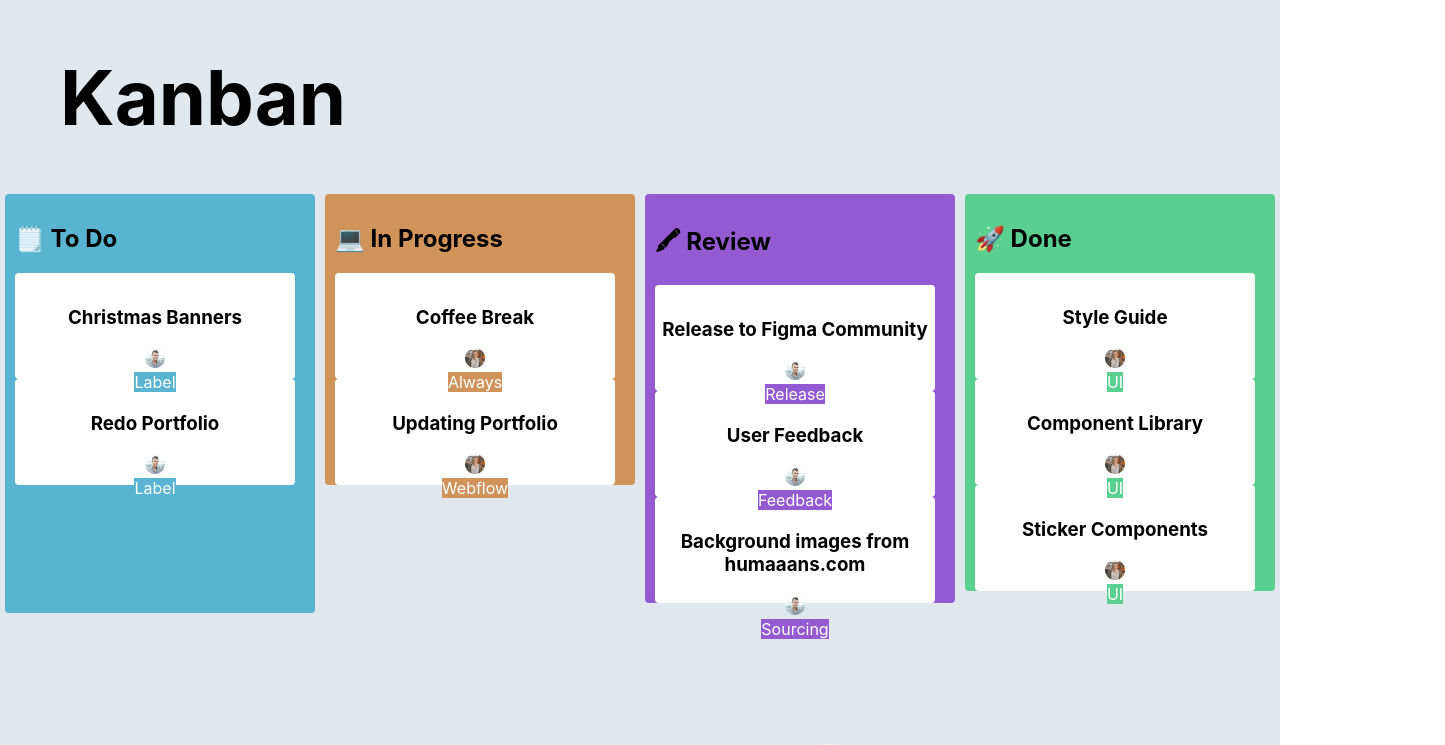
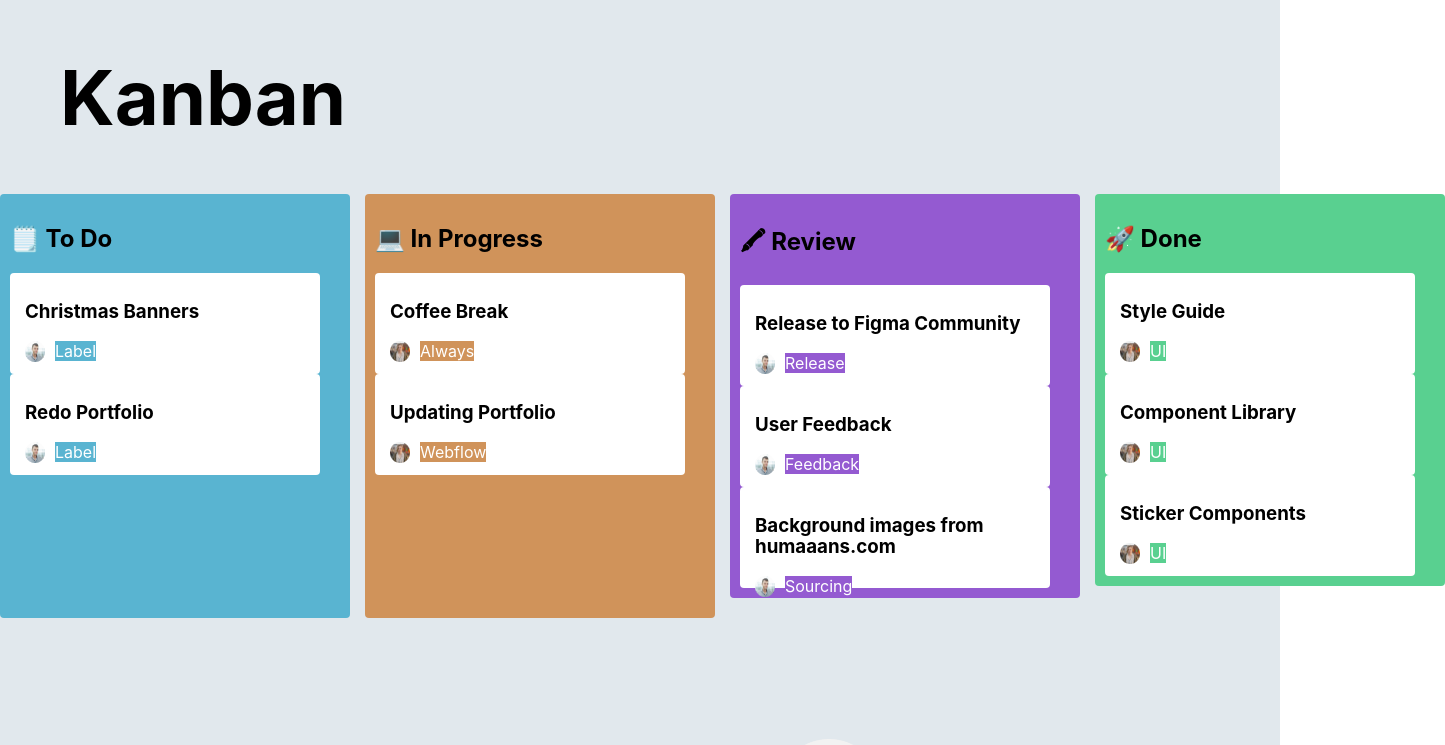
Before and after one commit to GMichaloski/projeto5-kanban, a React (Create React App) app in the folder my-app/: page / in a window 1280 px wide. Shown: the top 745 px of the page, 1445 px wide, since content can reach past the window. Built offline with nearby package versions, Linux system fonts and the light colour scheme.

Commit message:
ajustes cards externos e internos

```diff
--- a/my-app/src/App.css
+++ b/my-app/src/App.css
@@ -14,13 +14,15 @@
   font-size: 38px;
   color: black;
   justify-content: center;
-  width: 90%;
+  width: 80%;
 }
 
 
 .App.App-Container{
    flex-direction: row;
    justify-content: space-around;
+   gap: 35px;
+
 
 
 }
--- a/my-app/src/App.js
+++ b/my-app/src/App.js
@@ -1,7 +1,7 @@
 import background from "./assets/Home.png";
 import Tag from "./Components/Tag/Tag";
-import Avatar from "./Components/Avatar/Avatar";
-import Text from "./Components/Text/Text";
+/* import Avatar from "./Components/Avatar/Avatar";
+import Text from "./Components/Text/Text"; */
 import InternCard from "./Components/Intern-card/InternCard";
 import ExternCard from "./Components/extern-card/ExternCard";
 import female from "./Components/Avatar/images/Female.png";
@@ -30,7 +30,7 @@ function App() {
                   </ExternCard>
               </div>
 
-            <div class="App App-Inprogress">
+            <div class="App-Container inprogress">
               <ExternCard cardType="inprogress" title="💻 In Progress">
                 <InternCard img={female} title="Coffee Break">
                   <Tag ContainerCard="inprogress" txt="Always"></Tag>
--- a/my-app/src/Components/Intern-card/InternCard.js
+++ b/my-app/src/Components/Intern-card/InternCard.js
@@ -5,10 +5,16 @@ const InternCard = (props) => {
   const { img, title, children } = props;
 
   return (
-    <div className="intern-card-container">
-      <h3>{title}</h3>
-      <Avatar img={img}></Avatar>
-      {children}
+    <div className='intern-card'>
+      <div className='intern-card-title' >
+          <h3 >{title}</h3>
+      </div>
+
+      <div className='intern-card-status'>
+          <Avatar img={img}></Avatar>
+          {children}
+      </div>
+
     </div>
   );
 };
--- a/my-app/src/Components/Intern-card/internCard.css
+++ b/my-app/src/Components/Intern-card/internCard.css
@@ -1,19 +1,34 @@
-/* .intern-card-container {
-  height: 81px;
-  width: 280px;
-  border-radius: 2px;
-  background-color: white;
-  flex-direction: row;
-} */
+
+ .intern-card{
+  display: flex;
+  flex-direction: column;
 
 
-.intern-card-container{
+
   background-color: #FFFFFF;
-  justify-content: left;
   border-radius: 4px;
   height: 81px;
   width: 280px;
-  padding-top: 15px;
+
+
+  padding-top: 10px;
+  padding-right: 15px;
   padding-bottom: 10px;
+  padding-left: 15px;
+
 
 }
+
+.intern-card-title{
+  display: flex;
+
+
+
+}
+
+.intern-card-status{
+  display: flex;
+  gap: 10px;
+
+
+}
--- a/my-app/src/Components/extern-card/externCard.css
+++ b/my-app/src/Components/extern-card/externCard.css
@@ -1,29 +1,30 @@
 .box {
+
   display: flex;
   flex-direction: column;
   align-items: flex-start;
-  padding: 5px;
 
-  /* position: static; */
-
-  width: 300px;
-  height: 221px;
-
-  left: 0px;
-  top: 5px;
-
-  padding: 10px 0 0 10px;
+  /* width: 300px; */
+  width: 100%;
+  /* height: 221px; */
+  height: 100%;
+  padding: 10px;
 
   border-radius: 4px;
 }
 .description {
   flex-direction: row;
+  line-height: 21px;
+  vertical-align: top;
+  text-align: left;
+
 }
 
 .extern-card-todo {
   /* height: 221px; */
   background-color: #59b4d1;
   height: 100%;
+
 
 
 }
@@ -41,5 +42,5 @@
 .extern-card-done {
   background-color: #59d090;
   height: 100%;
-  align-items: flex-start;
+
 }
```
